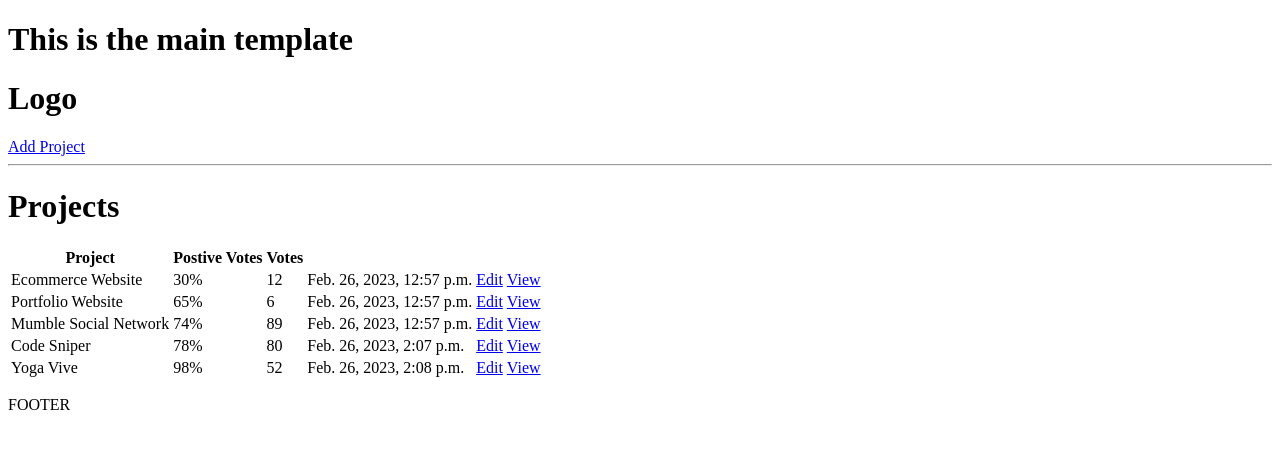
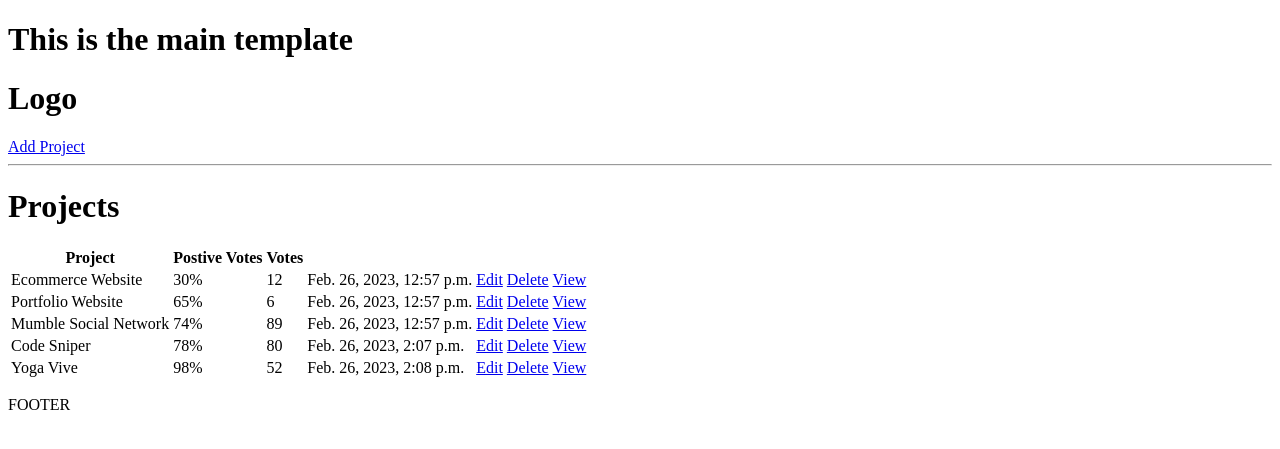
Before and after one commit to joe-sacco/devsearch, a Django app: page / in a window 1280 px wide. Shown: the top 449 px of the page. Run offline with Django 4.2, Linux system fonts and the light colour scheme; data comes from the database, SQL or seed files in the repository; both versions use the stored data as it was after the commit.

Commit message:
feat: Add deleteProject

```diff
--- a/projects/templates/projects/projects.html
+++ b/projects/templates/projects/projects.html
@@ -18,6 +18,7 @@
                 <td>{{project.vote_total}}</td>
                 <td>{{project.created}}</td>
                 <td><a href="{% url 'update-project' project.id %}">Edit</a></td>
+                <td><a href="{% url 'delete-project' project.id %}">Delete</a></td>
                 <td><a href="{% url 'project' project.id %}">View</a></td>
             </tr>
         {% endfor %}
--- a/projects/urls.py
+++ b/projects/urls.py
@@ -7,4 +7,5 @@ urlpatterns = [
     path('project/<str:pk>', views.project, name='project'),
     path('create-project/', views.createProject, name='create-project'),
     path('update-project/<str:pk>/', views.updateProject, name='update-project'),
+    path('delete-project/<str:pk>/', views.deleteProject, name='delete-project')
 ]
--- a/projects/views.py
+++ b/projects/views.py
@@ -43,3 +43,11 @@ def updateProject(request, pk):
 
     context = {'form': form}
     return render(request, "projects/project_form.html", context)
+
+def deleteProject(request, pk):
+    project = Project.objects.get(id=pk)
+    if request.method == 'POST':
+        project.delete()
+        return redirect('projects')
+    context = {'object': project}
+    return render(request,'projects/delete_template.html', context)
```
Also changed, not shown: projects/templates/projects/delete_template.html (added, +12 -0 lines), db.sqlite3.
